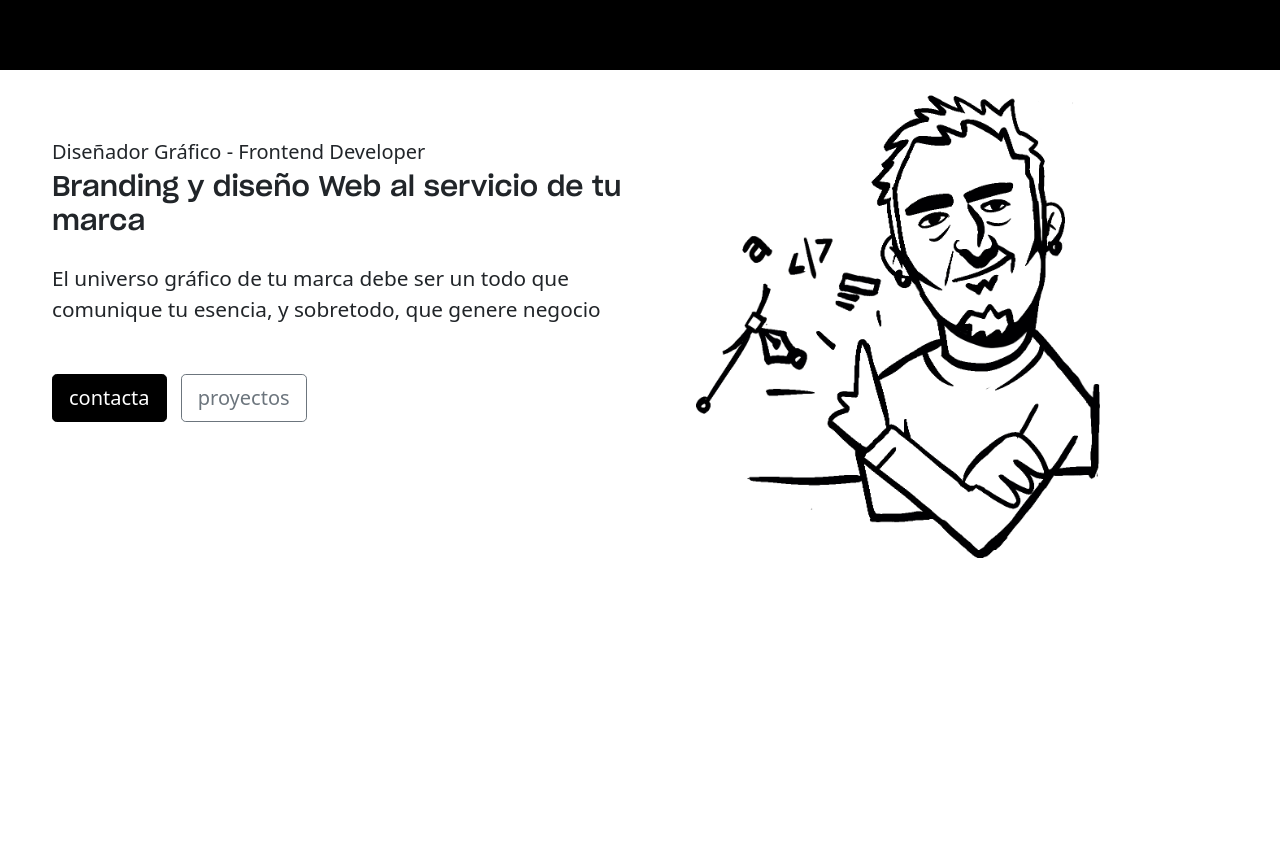
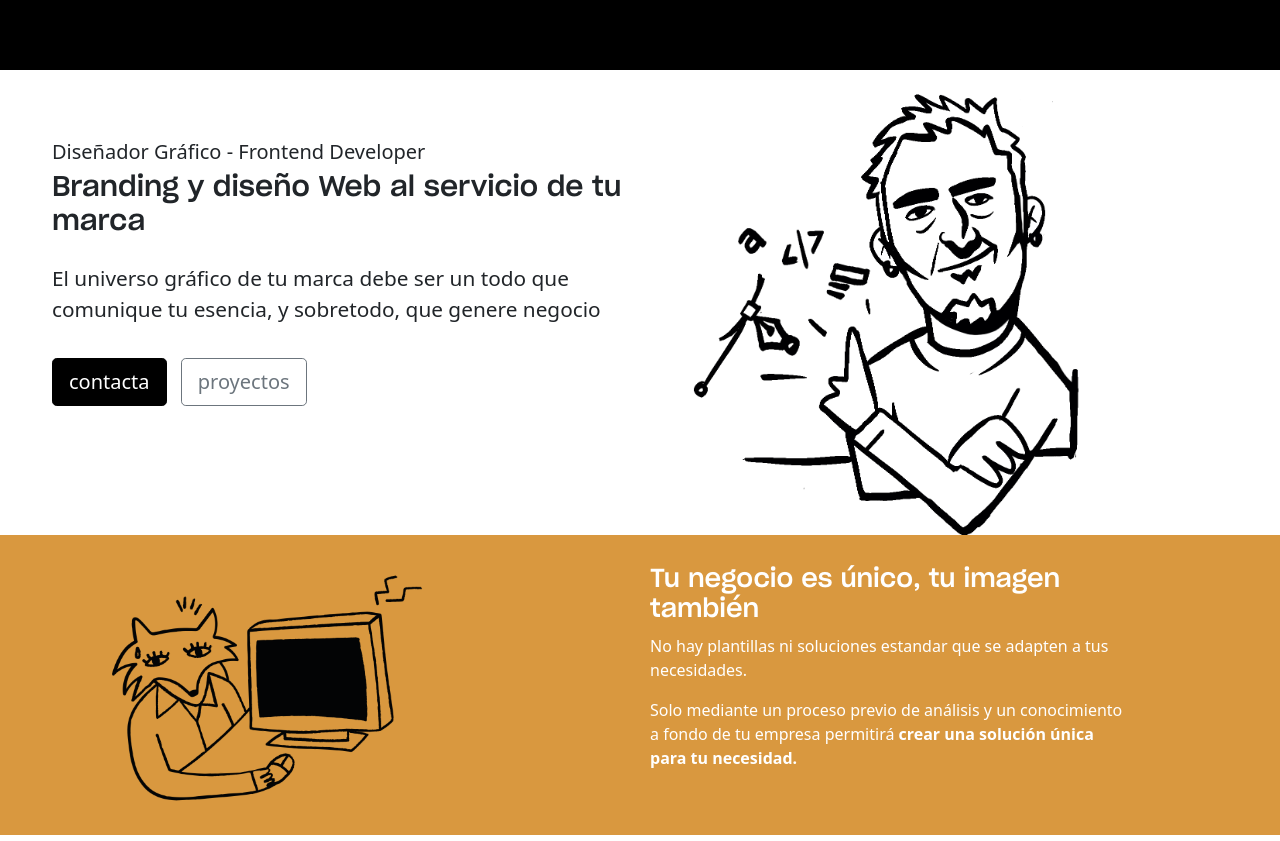
Before and after one commit to rafavillarraso/Landing-page-porfolio, a plain HTML site: page index.html in a window 1280 px wide. Before the commit the page ends 800 px from the top, so only its background shows below. Drawn offline with nearby package versions, Linux system fonts and the light colour scheme.

Commit message:
contenido y formateado de la seccion 2

```diff
--- a/index.html
+++ b/index.html
@@ -23,17 +23,30 @@
     <div>
         <div><h3>Branding y diseño Web al servicio de tu marca</h3></div>
     </div>
-    <p style="padding-top: 1rem; padding-bottom: 2rem; font-size: 1.3rem;">El universo gráfico de tu marca debe ser un todo que comunique tu esencia, y sobretodo, que genere negocio</p>
+    <p style="padding-top: 1rem; padding-bottom: 1rem; font-size: 1.3rem;">El universo gráfico de tu marca debe ser un todo que comunique tu esencia, y sobretodo, que genere negocio</p>
     <div id="button-section">
          <button class="btn btn-primary btn-lg">contacta</button>
         <button class="btn btn-outline-secondary btn-lg">proyectos</button>
     </div>
 </div>
-<div class="col-6" id="cta-section2">
+<div class="col-5" id="cta-section2">
     <img id="rafa" src="assets/Ilustración_sin_título.png">
+</section>
 </div>
+<div id="fondo-sec2">
+<section class=container-fluid>
+    <div class="row" id="seccion2">
+        <div class="col-6">
+            <img id="imagen-zorro" src="assets/cole-page-not-found.png">
+        </div>
+        <div class="col-5" id="texto-sec2">
+            <h3>Tu negocio es único, tu imagen también</h3>
+            <p>No hay plantillas ni soluciones estandar que se adapten a tus necesidades.</p>
+            <p>Solo mediante un proceso previo de análisis y un conocimiento a fondo de tu empresa permitirá <strong>crear una solución única para tu necesidad.</strong></p>
+        </div>
+    </div>
+</section>
 </div>
-</section>
         <script src="script.js"></script>
     </body>
 </html>
--- a/style.css
+++ b/style.css
@@ -5,6 +5,13 @@
 .container-fluid {
     max-width: 1200px;
   }
+
+header {
+    background-color: black;
+    min-height: 70px;
+}
+
+/* Formateado de la sección 1*/
 
 #cta-section1 {
     padding-top: 70px;
@@ -14,14 +21,14 @@
     padding-top: 70px;
 }
 
-header {
-    background-color: black;
-    min-height: 70px;
+h3, h2 {
+    font-family: sharp;
+}
+#rafa {
+    max-width:inherit;
+    height: auto;
 }
 
-h3 {
-    font-family: sharp;
-}
 /* Overwriting bootstrap button style */
 .btn {
     margin-right: 0.5em !important;
@@ -32,8 +39,31 @@ h3 {
     border-color: black !important;
 }
 
-#rafa {
-    max-width: 500px;
-    height: auto;
+/* Formateado de la sección 2*/
+#seccion2 {
+    max-height: 300px;
+}
 
+#imagen-zorro {
+    max-width: 450px;
+    max-height: auto;
+    text-align: center;
+    padding-right: 20px;
 }
+
+#fondo-sec2 {
+    background-color: #D9983F;
+}
+
+#texto-sec2 {
+    padding: 30px 10px;
+}
+
+#texto-sec2 h3{
+    color: white;
+    font-size: 1.6em;
+}
+
+#texto-sec2 p{
+    color: white;
+}
```
